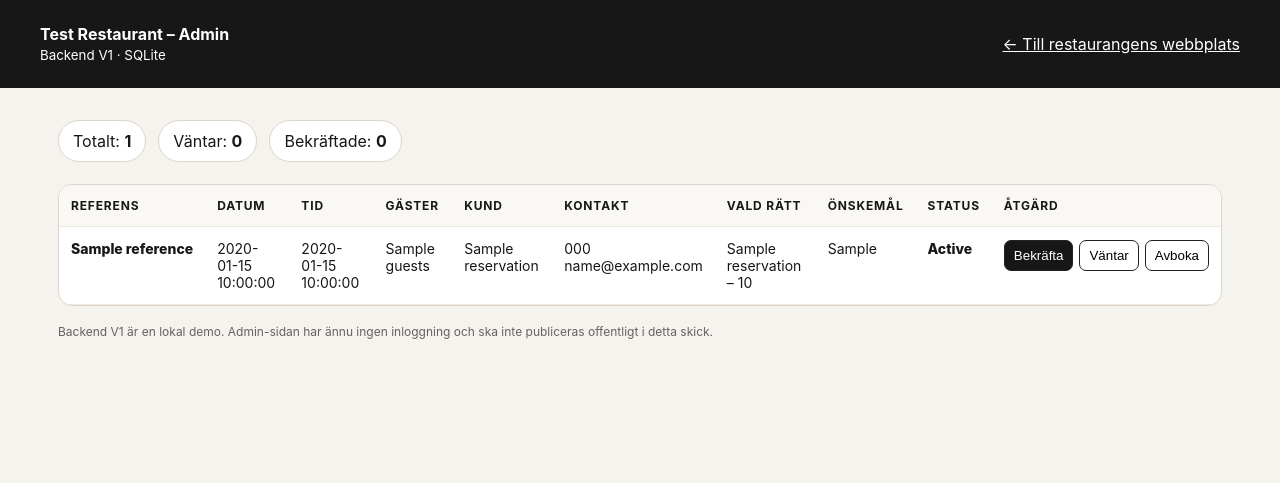
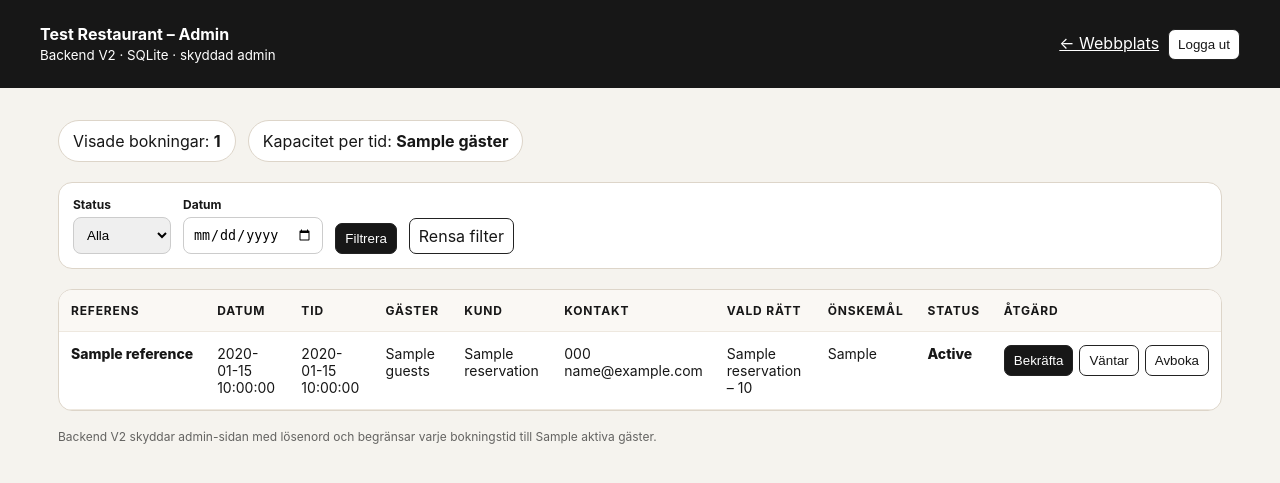
Before and after one commit to mehzan07/nordic_table, a Flask app: template templates/admin.html in a window 1280 px wide. Shown: the top 483 px of the page. Run offline with Flask 3, Linux system fonts and the light colour scheme; the template is opened without the code that fills it: most values are stand-ins (such as "Sample title", 1, 10 or a date in 2020).

Commit message:
Add Backend V2 admin login and reservation management

```diff
--- a/app.py
+++ b/app.py
@@ -1,23 +1,38 @@
 from __future__ import annotations
 
+import os
 import re
 import sqlite3
 from datetime import date, datetime
+from functools import wraps
 from pathlib import Path
 
-from flask import Flask, jsonify, redirect, render_template, request, url_for
+from flask import (
+    Flask,
+    flash,
+    jsonify,
+    redirect,
+    render_template,
+    request,
+    session,
+    url_for,
+)
 
 BASE_DIR = Path(__file__).resolve().parent
 DB_PATH = BASE_DIR / "reservations.db"
 
 app = Flask(__name__)
+app.secret_key = os.getenv("SECRET_KEY", "dev-secret-change-me")
+
+ADMIN_PASSWORD = os.getenv("ADMIN_PASSWORD", "demo1234")
+MAX_GUESTS_PER_SLOT = int(os.getenv("MAX_GUESTS_PER_SLOT", "20"))
 
 REFERENCE_RE = re.compile(r"^TR-\d{6}-\d{4}$")
 EMAIL_RE = re.compile(r"^[^@\s]+@[^@\s]+\.[A-Za-z]{2,63}$")
 TIME_RE = re.compile(r"^(?:[01]\d|2[0-3]):[0-5]\d$")
 
 OPENING_HOURS = {
-    0: None,          # Monday
+    0: None,
     1: ("11:00", "22:00"),
     2: ("11:00", "22:00"),
     3: ("11:00", "22:00"),
@@ -57,16 +72,10 @@ def init_db() -> None:
             """
         )
         conn.execute(
-            """
-            CREATE INDEX IF NOT EXISTS idx_reservation_date_time
-            ON reservations(reservation_date, reservation_time)
-            """
+            "CREATE INDEX IF NOT EXISTS idx_reservation_date_time ON reservations(reservation_date, reservation_time)"
         )
         conn.execute(
-            """
-            CREATE INDEX IF NOT EXISTS idx_reservation_email
-            ON reservations(email)
-            """
+            "CREATE INDEX IF NOT EXISTS idx_reservation_email ON reservations(email)"
         )
 
 
@@ -87,19 +96,41 @@ def valid_slot(raw_date: str, raw_time: str) -> bool:
     start = datetime.strptime(hours[0], "%H:%M").time()
     close = datetime.strptime(hours[1], "%H:%M").time()
 
-    # Reservations are every 30 minutes and must start at least 30 min before close.
     if t.minute not in (0, 30):
         return False
 
-    close_dt = datetime.combine(d, close)
-    latest = close_dt.timestamp() - 30 * 60
+    latest = datetime.combine(d, close).timestamp() - 30 * 60
     return t >= start and datetime.combine(d, t).timestamp() <= latest
+
+
+def slot_guest_total(raw_date: str, raw_time: str) -> int:
+    with get_db() as conn:
+        row = conn.execute(
+            """
+            SELECT COALESCE(SUM(guests), 0) AS total
+            FROM reservations
+            WHERE reservation_date = ?
+              AND reservation_time = ?
+              AND status IN ('pending', 'confirmed')
+            """,
+            (raw_date, raw_time),
+        ).fetchone()
+    return int(row["total"] or 0)
+
+
+def remaining_capacity(raw_date: str, raw_time: str) -> int:
+    return max(0, MAX_GUESTS_PER_SLOT - slot_guest_total(raw_date, raw_time))
 
 
 def validate_payload(data: dict) -> str | None:
     required = [
-        "reference", "name", "phone", "email", "guests",
-        "reservation_date", "reservation_time"
+        "reference",
+        "name",
+        "phone",
+        "email",
+        "guests",
+        "reservation_date",
+        "reservation_time",
     ]
     if any(not str(data.get(k, "")).strip() for k in required):
         return "Missing required reservation information."
@@ -122,13 +153,29 @@ def validate_payload(data: dict) -> str | None:
     if not (1 <= guests <= 20):
         return "Guests must be between 1 and 20."
 
-    if not TIME_RE.match(str(data["reservation_time"])):
+    raw_date = str(data["reservation_date"])
+    raw_time = str(data["reservation_time"])
+
+    if not TIME_RE.match(raw_time):
         return "Invalid reservation time."
 
-    if not valid_slot(str(data["reservation_date"]), str(data["reservation_time"])):
+    if not valid_slot(raw_date, raw_time):
         return "The selected date or time is outside the restaurant opening hours."
 
+    if guests > remaining_capacity(raw_date, raw_time):
+        return "There is not enough remaining capacity for this time slot."
+
     return None
+
+
+def admin_required(view_func):
+    @wraps(view_func)
+    def wrapped(*args, **kwargs):
+        if not session.get("admin_logged_in"):
+            return redirect(url_for("admin_login", next=request.path))
+        return view_func(*args, **kwargs)
+
+    return wrapped
 
 
 @app.get("/")
@@ -141,7 +188,8 @@ def create_reservation():
     data = request.get_json(silent=True) or {}
     error = validate_payload(data)
     if error:
-        return jsonify({"ok": False, "error": error}), 400
+        status_code = 409 if "capacity" in error.lower() else 400
+        return jsonify({"ok": False, "error": error}), status_code
 
     reference = str(data["reference"]).strip()
     email = str(data["email"]).strip().lower()
@@ -197,29 +245,108 @@ def create_reservation():
                     str(data.get("selected_dish_name_sv", "")).strip(),
                     str(data.get("selected_dish_name_en", "")).strip(),
                     str(data.get("selected_dish_price", "")).strip(),
-                    "en" if str(data.get("language", "sv")).lower().startswith("en") else "sv",
+                    "en"
+                    if str(data.get("language", "sv")).lower().startswith("en")
+                    else "sv",
                 ),
             )
         except sqlite3.IntegrityError:
             return jsonify({"ok": False, "error": "Reservation reference already exists."}), 409
 
-    return jsonify({"ok": True, "reference": reference, "status": "pending"}), 201
+    return (
+        jsonify(
+            {
+                "ok": True,
+                "reference": reference,
+                "status": "pending",
+                "remaining_capacity": remaining_capacity(
+                    reservation_date, reservation_time
+                ),
+            }
+        ),
+        201,
+    )
+
+
+@app.get("/api/availability")
+def availability():
+    raw_date = request.args.get("date", "").strip()
+    raw_time = request.args.get("time", "").strip()
+
+    if not valid_slot(raw_date, raw_time):
+        return (
+            jsonify(
+                {
+                    "ok": False,
+                    "available": False,
+                    "error": "Invalid or closed reservation slot.",
+                }
+            ),
+            400,
+        )
+
+    remaining = remaining_capacity(raw_date, raw_time)
+    return jsonify(
+        {
+            "ok": True,
+            "available": remaining > 0,
+            "remaining_capacity": remaining,
+            "max_capacity": MAX_GUESTS_PER_SLOT,
+        }
+    )
+
+
+@app.route("/admin/login", methods=["GET", "POST"])
+def admin_login():
+    if request.method == "POST":
+        password = request.form.get("password", "")
+        if password == ADMIN_PASSWORD:
+            session["admin_logged_in"] = True
+            return redirect(url_for("admin"))
+        flash("Fel lösenord.", "error")
+
+    return render_template("admin_login.html")
+
+
+@app.post("/admin/logout")
+def admin_logout():
+    session.clear()
+    return redirect(url_for("admin_login"))
 
 
 @app.get("/admin")
+@admin_required
 def admin():
+    status_filter = request.args.get("status", "").strip().lower()
+    date_filter = request.args.get("date", "").strip()
+
+    query = "SELECT * FROM reservations WHERE 1=1"
+    params: list[str] = []
+
+    if status_filter in {"pending", "confirmed", "cancelled"}:
+        query += " AND status = ?"
+        params.append(status_filter)
+
+    if date_filter:
+        query += " AND reservation_date = ?"
+        params.append(date_filter)
+
+    query += " ORDER BY reservation_date ASC, reservation_time ASC, created_at DESC"
+
     with get_db() as conn:
-        rows = conn.execute(
-            """
-            SELECT *
-            FROM reservations
-            ORDER BY reservation_date ASC, reservation_time ASC, created_at DESC
-            """
-        ).fetchall()
-    return render_template("admin.html", reservations=rows)
+        rows = conn.execute(query, params).fetchall()
+
+    return render_template(
+        "admin.html",
+        reservations=rows,
+        max_guests_per_slot=MAX_GUESTS_PER_SLOT,
+        status_filter=status_filter,
+        date_filter=date_filter,
+    )
 
 
 @app.post("/admin/reservations/<int:reservation_id>/status")
+@admin_required
 def update_status(reservation_id: int):
     status = request.form.get("status", "").strip().lower()
     if status not in {"pending", "confirmed", "cancelled"}:
@@ -231,12 +358,19 @@ def update_status(reservation_id: int):
             (status, reservation_id),
         )
 
-    return redirect(url_for("admin"))
+    return redirect(request.referrer or url_for("admin"))
 
 
 @app.get("/api/health")
 def health():
-    return jsonify({"ok": True, "database": DB_PATH.name})
+    return jsonify(
+        {
+            "ok": True,
+            "database": DB_PATH.name,
+            "backend_version": "V2",
+            "max_guests_per_slot": MAX_GUESTS_PER_SLOT,
+        }
+    )
 
 
 if __name__ == "__main__":
--- a/templates/admin.html
+++ b/templates/admin.html
@@ -1,97 +1,35 @@
 <!doctype html>
 <html lang="sv">
 <head>
-  <meta charset="utf-8">
-  <meta name="viewport" content="width=device-width,initial-scale=1">
+  <meta charset="utf-8"><meta name="viewport" content="width=device-width,initial-scale=1">
   <title>Reservationer – Test Restaurant</title>
   <style>
-    :root{font-family:Inter,Segoe UI,Arial,sans-serif;color:#171717;background:#f5f3ee}
-    *{box-sizing:border-box}
-    body{margin:0}
-    header{background:#171717;color:white;padding:24px}
-    header .wrap{max-width:1200px;margin:auto;display:flex;gap:16px;align-items:center;justify-content:space-between}
-    header a{color:white}
-    main{max-width:1200px;margin:32px auto;padding:0 18px}
-    .summary{display:flex;gap:12px;flex-wrap:wrap;margin:0 0 22px}
-    .pill{background:white;border:1px solid #ddd5c9;padding:10px 14px;border-radius:999px}
-    .table-wrap{overflow:auto;background:white;border:1px solid #ddd5c9;border-radius:14px}
-    table{width:100%;border-collapse:collapse;min-width:1000px}
-    th,td{padding:13px 12px;text-align:left;border-bottom:1px solid #eee8df;vertical-align:top}
-    th{font-size:12px;text-transform:uppercase;letter-spacing:.07em;background:#faf8f4}
-    td{font-size:14px}
-    .ref{font-weight:800;white-space:nowrap}
-    .dish{max-width:220px}
-    .status{font-weight:800;text-transform:capitalize}
-    form{display:flex;gap:6px}
-    button{border:1px solid #222;background:white;padding:7px 9px;border-radius:7px;cursor:pointer}
-    button.confirm{background:#171717;color:white}
-    .empty{text-align:center;padding:48px 20px}
-    .note{font-size:12px;opacity:.65;margin-top:18px}
+    :root{font-family:Inter,Segoe UI,Arial,sans-serif;color:#171717;background:#f5f3ee}*{box-sizing:border-box}body{margin:0}
+    header{background:#171717;color:#fff;padding:24px}header .wrap{max-width:1200px;margin:auto;display:flex;gap:16px;align-items:center;justify-content:space-between}header a{color:#fff}header form{display:inline}
+    main{max-width:1200px;margin:32px auto;padding:0 18px}.summary,.filters{display:flex;gap:12px;flex-wrap:wrap;margin:0 0 20px}
+    .pill{background:#fff;border:1px solid #ddd5c9;padding:10px 14px;border-radius:999px}.filters{background:#fff;border:1px solid #ddd5c9;padding:14px;border-radius:14px;align-items:end}
+    .filters label{display:flex;flex-direction:column;gap:5px;font-size:12px;font-weight:700}input,select{padding:9px;border:1px solid #ccc;border-radius:8px}
+    .table-wrap{overflow:auto;background:#fff;border:1px solid #ddd5c9;border-radius:14px}table{width:100%;border-collapse:collapse;min-width:1000px}
+    th,td{padding:13px 12px;text-align:left;border-bottom:1px solid #eee8df;vertical-align:top}th{font-size:12px;text-transform:uppercase;letter-spacing:.07em;background:#faf8f4}td{font-size:14px}
+    .ref{font-weight:800;white-space:nowrap}.dish{max-width:220px}.status{font-weight:800;text-transform:capitalize}form.actions{display:flex;gap:6px}
+    button,.btn{border:1px solid #222;background:#fff;padding:7px 9px;border-radius:7px;cursor:pointer;text-decoration:none;color:#171717}button.confirm,.btn.primary{background:#171717;color:#fff}
+    .empty{text-align:center;padding:48px 20px}.note{font-size:12px;opacity:.65;margin-top:18px}
   </style>
 </head>
 <body>
-<header>
-  <div class="wrap">
-    <div>
-      <strong>Test Restaurant – Admin</strong><br>
-      <small>Backend V1 · SQLite</small>
-    </div>
-    <a href="/">← Till restaurangens webbplats</a>
-  </div>
-</header>
+<header><div class="wrap"><div><strong>Test Restaurant – Admin</strong><br><small>Backend V2 · SQLite · skyddad admin</small></div><div><a href="/">← Webbplats</a>&nbsp;&nbsp;<form method="post" action="/admin/logout"><button type="submit">Logga ut</button></form></div></div></header>
 <main>
-  <div class="summary">
-    <div class="pill">Totalt: <strong>{{ reservations|length }}</strong></div>
-    <div class="pill">Väntar: <strong>{{ reservations|selectattr('status','equalto','pending')|list|length }}</strong></div>
-    <div class="pill">Bekräftade: <strong>{{ reservations|selectattr('status','equalto','confirmed')|list|length }}</strong></div>
-  </div>
-
+  <div class="summary"><div class="pill">Visade bokningar: <strong>{{ reservations|length }}</strong></div><div class="pill">Kapacitet per tid: <strong>{{ max_guests_per_slot }} gäster</strong></div></div>
+  <form class="filters" method="get" action="/admin">
+    <label>Status<select name="status"><option value="">Alla</option><option value="pending" {% if status_filter=='pending' %}selected{% endif %}>Väntar</option><option value="confirmed" {% if status_filter=='confirmed' %}selected{% endif %}>Bekräftad</option><option value="cancelled" {% if status_filter=='cancelled' %}selected{% endif %}>Avbokad</option></select></label>
+    <label>Datum<input type="date" name="date" value="{{ date_filter }}"></label>
+    <button class="btn primary" type="submit">Filtrera</button><a class="btn" href="/admin">Rensa filter</a>
+  </form>
   {% if reservations %}
-  <div class="table-wrap">
-    <table>
-      <thead>
-        <tr>
-          <th>Referens</th><th>Datum</th><th>Tid</th><th>Gäster</th>
-          <th>Kund</th><th>Kontakt</th><th>Vald rätt</th><th>Önskemål</th>
-          <th>Status</th><th>Åtgärd</th>
-        </tr>
-      </thead>
-      <tbody>
-      {% for r in reservations %}
-        <tr>
-          <td class="ref">{{ r.reference }}</td>
-          <td>{{ r.reservation_date }}</td>
-          <td>{{ r.reservation_time }}</td>
-          <td>{{ r.guests }}</td>
-          <td>{{ r.name }}</td>
-          <td>{{ r.phone }}<br>{{ r.email }}</td>
-          <td class="dish">
-            {% if r.selected_dish_name_sv %}
-              {{ r.selected_dish_name_sv }}{% if r.selected_dish_price %} – {{ r.selected_dish_price }}{% endif %}
-            {% else %}—{% endif %}
-          </td>
-          <td>{{ r.special_requests or '—' }}</td>
-          <td class="status">{{ r.status }}</td>
-          <td>
-            <form method="post" action="/admin/reservations/{{ r.id }}/status">
-              <button class="confirm" name="status" value="confirmed">Bekräfta</button>
-              <button name="status" value="pending">Väntar</button>
-              <button name="status" value="cancelled">Avboka</button>
-            </form>
-          </td>
-        </tr>
-      {% endfor %}
-      </tbody>
-    </table>
-  </div>
-  {% else %}
-    <div class="table-wrap empty">
-      <h2>Inga bokningar ännu</h2>
-      <p>Gör en testbokning på webbplatsen och klicka på <strong>Spara bokning</strong>.</p>
-    </div>
-  {% endif %}
-
-  <p class="note">Backend V1 är en lokal demo. Admin-sidan har ännu ingen inloggning och ska inte publiceras offentligt i detta skick.</p>
+  <div class="table-wrap"><table><thead><tr><th>Referens</th><th>Datum</th><th>Tid</th><th>Gäster</th><th>Kund</th><th>Kontakt</th><th>Vald rätt</th><th>Önskemål</th><th>Status</th><th>Åtgärd</th></tr></thead><tbody>
+  {% for r in reservations %}<tr><td class="ref">{{ r.reference }}</td><td>{{ r.reservation_date }}</td><td>{{ r.reservation_time }}</td><td>{{ r.guests }}</td><td>{{ r.name }}</td><td>{{ r.phone }}<br>{{ r.email }}</td><td class="dish">{% if r.selected_dish_name_sv %}{{ r.selected_dish_name_sv }}{% if r.selected_dish_price %} – {{ r.selected_dish_price }}{% endif %}{% else %}—{% endif %}</td><td>{{ r.special_requests or '—' }}</td><td class="status">{{ r.status }}</td><td><form class="actions" method="post" action="/admin/reservations/{{ r.id }}/status"><button class="confirm" name="status" value="confirmed">Bekräfta</button><button name="status" value="pending">Väntar</button><button name="status" value="cancelled">Avboka</button></form></td></tr>{% endfor %}
+  </tbody></table></div>
+  {% else %}<div class="table-wrap empty"><h2>Inga bokningar hittades</h2><p>Ändra filtret eller gör en testbokning från webbplatsen.</p></div>{% endif %}
+  <p class="note">Backend V2 skyddar admin-sidan med lösenord och begränsar varje bokningstid till {{ max_guests_per_slot }} aktiva gäster.</p>
 </main>
-</body>
-</html>
+</body></html>
```
Also changed, not shown: templates/admin_login.html (added, +33 -0 lines), README.md.
